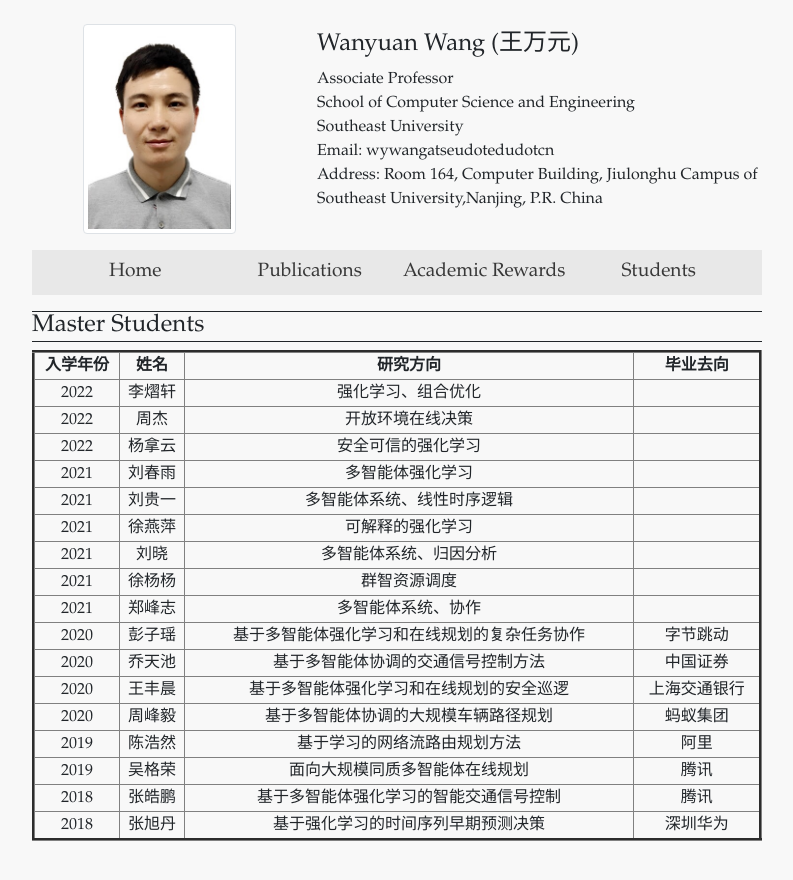
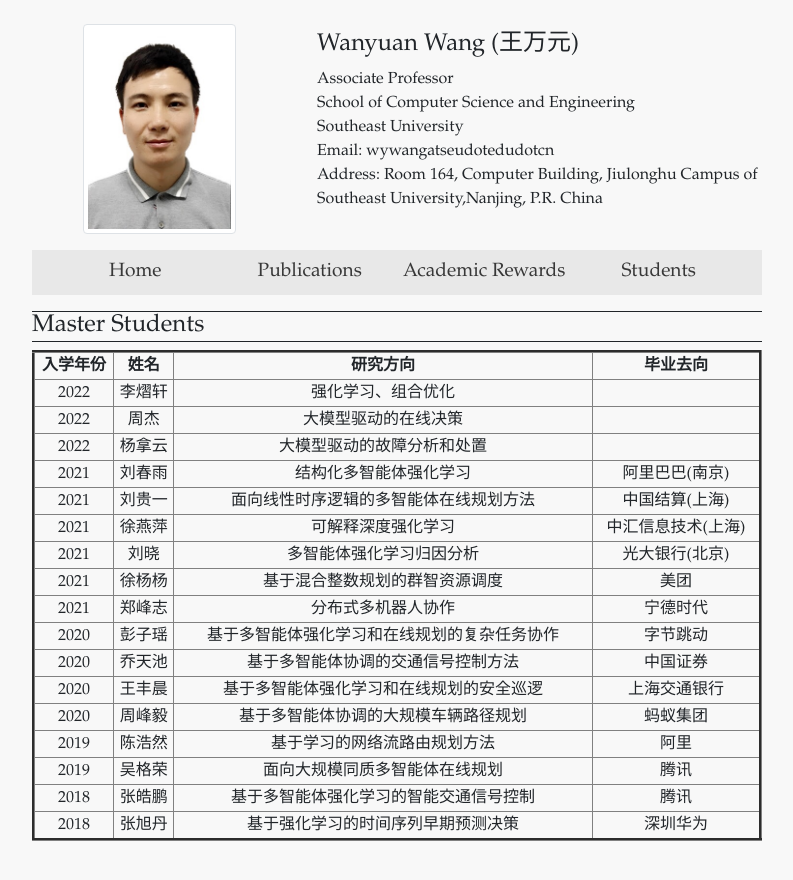
Before and after one commit to wanyuanwang/wanyuanwang.github.io, a Jekyll site: the page built from students.html, in a window 1280 px wide. Shown: the top 880 px of the page, without its empty margins (243-1036 px from the left). Built offline with Jekyll 4.4.1, drawn with Linux system fonts in a browser that asks for light colours.

Commit message:
Update students.html

```diff
--- a/students.html
+++ b/students.html
@@ -20,50 +20,50 @@ layout: default
           <tr align="center">
     	      <td>2022</td>
               <td>周杰</td>
-              <td>开放环境在线决策</td>
+              <td>大模型驱动的在线决策</td>
               <td></td>
           </tr>
           <tr align="center">
     	      <td>2022</td>
               <td>杨拿云</td>
-              <td>安全可信的强化学习</td>
+              <td>大模型驱动的故障分析和处置</td>
               <td></td>
           </tr>
            <tr align="center">
     	      <td>2021</td>
               <td>刘春雨</td>
-              <td>多智能体强化学习</td>
-              <td></td>
+              <td>结构化多智能体强化学习</td>
+              <td>阿里巴巴(南京)</td>
           </tr>
           <tr align="center">
     	      <td>2021</td>
               <td>刘贵一</td>
-              <td>多智能体系统、线性时序逻辑</td>
-              <td></td>
+              <td>面向线性时序逻辑的多智能体在线规划方法</td>
+              <td>中国结算(上海)</td>
           </tr>
          <tr align="center">
     	      <td>2021</td>
               <td>徐燕萍</td>
-              <td>可解释的强化学习</td>
-              <td></td>
+              <td>可解释深度强化学习</td>
+              <td>中汇信息技术(上海)</td>
           </tr>
           <tr align="center">
     	      <td>2021</td>
               <td>刘晓</td>
-              <td>多智能体系统、归因分析</td>
-              <td></td>
+              <td>多智能体强化学习归因分析</td>
+              <td>光大银行(北京)</td>
           </tr>
           <tr align="center">
     	      <td>2021</td>
               <td>徐杨杨</td>
-              <td>群智资源调度</td>
-              <td></td>
+              <td>基于混合整数规划的群智资源调度</td>
+              <td>美团</td>
           </tr>
           <tr align="center">
     	      <td>2021</td>
               <td>郑峰志</td>
-              <td>多智能体系统、协作</td>
-              <td></td>
+              <td>分布式多机器人协作</td>
+              <td>宁德时代</td>
           </tr>
           <tr align="center">
     	      <td>2020</td>
```
